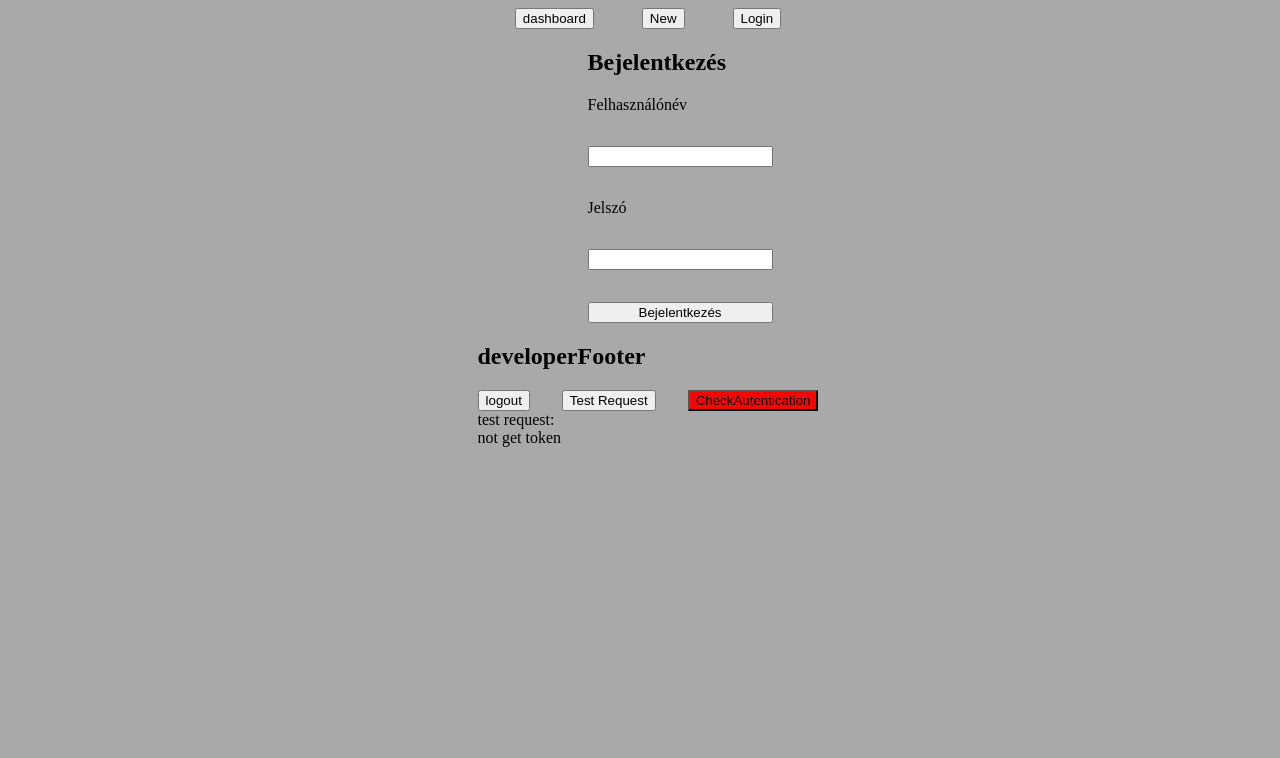
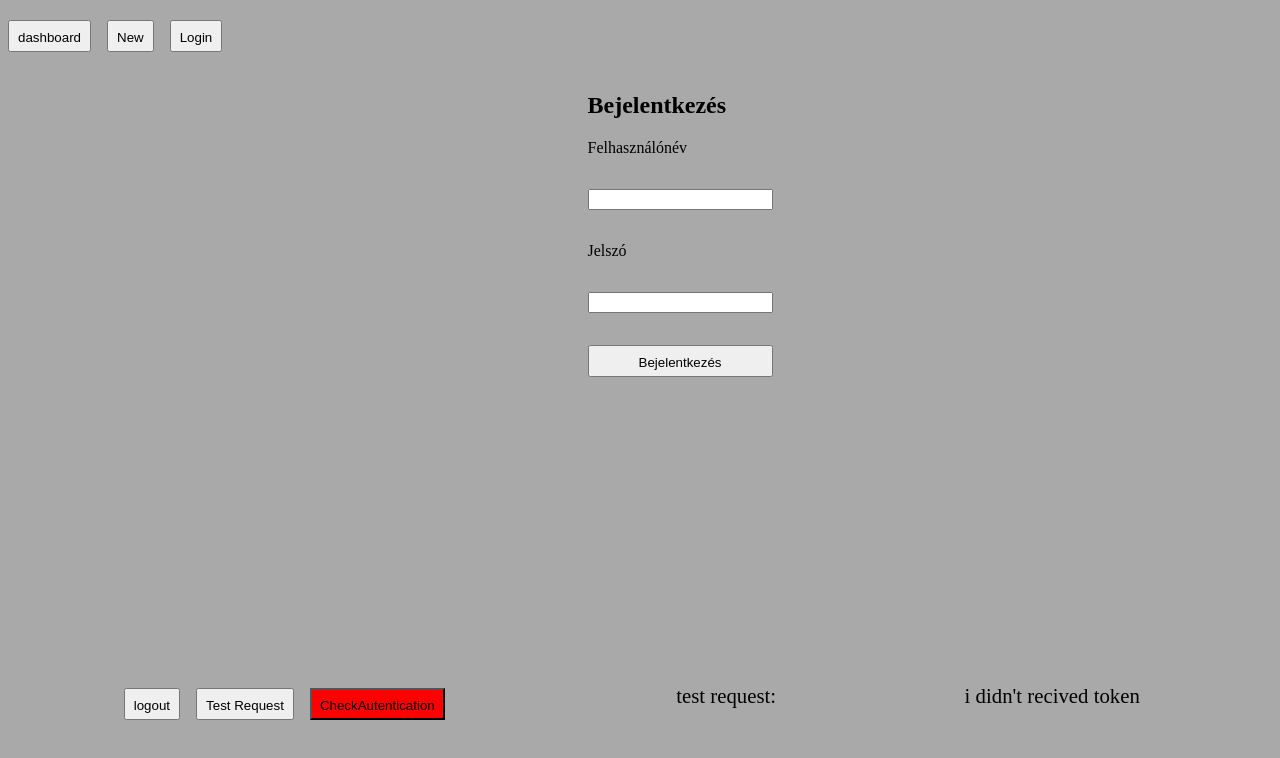
Before and after one commit to OwerHub/pontsystems, a React (Vite) app in the folder pontsystems-test-work-frontend/: page /login in a window 1280 px wide. Shown: the top 758 px of the page. Built offline with nearby package versions, Linux system fonts and the light colour scheme.

Commit message:
feat : add some dummy style

```diff
--- a/pontsystems-test-work-frontend/src/App.css
+++ b/pontsystems-test-work-frontend/src/App.css
@@ -1,7 +1,13 @@
-:root{
-    box-sizing: border-box;
-    height: 100vh;
-    width: 100vw;
-    overflow: hidden;
-    background-color: blue;
+.appContent {
+  margin-top: 4rem;
 }
+
+.appContainer {
+
+  display: flex;
+  flex-direction: column;
+  align-items: center;
+  width: 100vw;
+  height: 100vh;
+  position: relative;
+}
--- a/pontsystems-test-work-frontend/src/App.tsx
+++ b/pontsystems-test-work-frontend/src/App.tsx
@@ -1,3 +1,4 @@
+// dummy css, just for the sake of the example, next phase use TailwindCSS
 import "./App.css";
 import {
   BrowserRouter as Router,
@@ -20,17 +21,10 @@ import BoundaryError from "./components/BoundaryError";
 function App() {
   const modalData = useSelector((state: RootState) => state.modalData);
   return (
-    <div
-      style={{
-        display: "flex",
-        flexDirection: "column",
-        alignItems: "center",
-        width: "100vw",
-        height: "100vh",
-      }}
-    >
+    <div className="appContainer">
       <Router>
         <Header />
+        <div className="appContent">
           <ErrorBoundary FallbackComponent={BoundaryError}>
             <Routes>
               <Route path="/" element={<Navigate to="/dashboard" />} />
@@ -69,6 +63,7 @@ function App() {
               />
             </Routes>
           </ErrorBoundary>
+        </div>
 
         {modalData.visible && <CheckModal />}
         <DeveloperFooter />
--- a/pontsystems-test-work-frontend/src/components/Dashboard.tsx
+++ b/pontsystems-test-work-frontend/src/components/Dashboard.tsx
@@ -55,7 +55,6 @@ function Dashboard() {
     }
   }, [dispatch]);
 
-  // TODO: extract fix columns to a separate file
   const columns = [
     ...dashbardFixColumns,
     {
--- a/pontsystems-test-work-frontend/src/components/DeveloperFooter.tsx
+++ b/pontsystems-test-work-frontend/src/components/DeveloperFooter.tsx
@@ -1,6 +1,7 @@
-import { useState } from "react";
+import { useState, useEffect } from "react";
 import useAxios from "../hooks/useAxios";
 import useAuth from "../hooks/useAuth";
+import "../styles/DeveloperFooter.css";
 
 function DeveloperFooter() {
   const [requestTest, setRequestTest] = useState<string>("");
@@ -8,6 +9,7 @@ function DeveloperFooter() {
   const [authenticateTest, setAuthenticateTest] = useState<boolean>(false);
   const { fetch, loading, error } = useAxios();
   const { logout, isAuthenticated } = useAuth();
+
   const testRequestHandler = async () => {
     const response = await fetch("/test", "GET");
     setRequestTest(response.data.message);
@@ -22,14 +24,15 @@ function DeveloperFooter() {
     setAuthenticateTest(isAuthenticated());
   };
 
+  useEffect(() => {
+    if (error) {
+      console.error(error);
+    }
+  }, [error]);
+
   return (
-    <div
-      style={{
-        background: "rgba(0,0,0,0,.3)",
-      }}
-    >
-      <h2>developerFooter</h2>
-      <div style={{ display: "flex", justifyContent: "center", gap: "2rem" }}>
+    <div className="developerFooterContainer">
+      <div className="buttonContainer">
         <button onClick={() => logout()}>logout</button>
         <button onClick={() => testRequestHandler()}>
           {loading ? "Loading..." : "Test Request"}
@@ -41,9 +44,11 @@ function DeveloperFooter() {
           CheckAutentication
         </button>
       </div>
-      <div>
-        <div>test request: {requestTest}</div>
-        <div>{tokenTest ? "token OK" : "not get token"}</div>
+      <div className="testDisplayContainer">
+        <div className="testDisplay">test request: {requestTest}</div>
+        <div className="testDisplay">
+          {tokenTest ? "I recived" : "i didn't recived"} token
+        </div>
       </div>
     </div>
   );
--- a/pontsystems-test-work-frontend/src/components/Header.tsx
+++ b/pontsystems-test-work-frontend/src/components/Header.tsx
@@ -1,13 +1,14 @@
-import React from "react";
 import { useNavigate } from "react-router-dom";
-
+import "../styles/Header.css";
 function Header() {
   const navigate = useNavigate();
   return (
-    <div style={{ display: "flex", justifyContent: "center", gap: "3rem" }}>
-      <button onClick={() => navigate("/dashboard")}>dashboard</button>
-      <button onClick={() => navigate("/register")}>New</button>
-      <button onClick={() => navigate("/login")}>Login</button>
+    <div className="headerContainer" style={{}}>
+      <div className="buttonContainer">
+        <button onClick={() => navigate("/dashboard")}>dashboard</button>
+        <button onClick={() => navigate("/register")}>New</button>
+        <button onClick={() => navigate("/login")}>Login</button>
+      </div>
     </div>
   );
 }
--- a/pontsystems-test-work-frontend/src/index.css
+++ b/pontsystems-test-work-frontend/src/index.css
@@ -1,72 +1,9 @@
 :root{
-  background-color: darkgray;
+  background-color: darkgrey;
+  margin:0;
+  padding:0;
+  box-sizing: border-box;
+  width: 100vw;
+  height: 100vh;
+  overflow: hidden;
 }
-
-/* :root {
-  font-family: Inter, system-ui, Avenir, Helvetica, Arial, sans-serif;
-  line-height: 1.5;
-  font-weight: 400;
-
-  color-scheme: light dark;
-  color: rgba(255, 255, 255, 0.87);
-  background-color: #242424;
-
-  font-synthesis: none;
-  text-rendering: optimizeLegibility;
-  -webkit-font-smoothing: antialiased;
-  -moz-osx-font-smoothing: grayscale;
-}
-
-a {
-  font-weight: 500;
-  color: #646cff;
-  text-decoration: inherit;
-}
-a:hover {
-  color: #535bf2;
-}
-
-body {
-  margin: 0;
-  display: flex;
-  place-items: center;
-  min-width: 320px;
-  min-height: 100vh;
-}
-
-h1 {
-  font-size: 3.2em;
-  line-height: 1.1;
-}
-
-button {
-  border-radius: 8px;
-  border: 1px solid transparent;
-  padding: 0.6em 1.2em;
-  font-size: 1em;
-  font-weight: 500;
-  font-family: inherit;
-  background-color: #1a1a1a;
-  cursor: pointer;
-  transition: border-color 0.25s;
-}
-button:hover {
-  border-color: #646cff;
-}
-button:focus,
-button:focus-visible {
-  outline: 4px auto -webkit-focus-ring-color;
-}
-
-@media (prefers-color-scheme: light) {
-  :root {
-    color: #213547;
-    background-color: #ffffff;
-  }
-  a:hover {
-    color: #747bff;
-  }
-  button {
-    background-color: #f9f9f9;
-  }
-} */
--- /dev/null
+++ b/pontsystems-test-work-frontend/src/styles/DeveloperFooter.css
@@ -0,0 +1,38 @@
+.developerFooterContainer{
+
+    display: flex;
+    width: 100vw;
+    height: 8rem;
+    position: absolute;
+    padding:.5rem;
+    bottom: 0;
+    justify-content: space-around;
+}
+
+.buttonContainer{
+    display: flex;
+    gap:1rem;
+    height: 2rem;
+
+}
+button{
+    height: 2rem;
+    padding: .5rem;
+    cursor: pointer;
+}
+
+.testDisplayContainer{
+    display: flex;
+    gap: 1rem;
+    height: 3rem;
+    font-size: 130%;
+}
+
+.testDisplay{
+    display: flex;
+    align-items: center;
+    width: 15rem;
+}
+.testDisplay:nth-child(2){
+    justify-content: center;
+}
--- /dev/null
+++ b/pontsystems-test-work-frontend/src/styles/Header.css
@@ -0,0 +1,16 @@
+.headerContainer {
+
+    display: flex;
+    width: 100vw;
+    height: 3rem;
+    padding-top: 1rem    ;
+    gap: rem;
+    position: absolute;
+    top: 0;
+    right: 0;
+    margin-top:-20px
+}
+.buttonContainer{
+    display: flex;
+    margin-top: 1rem;
+}
```
Lines whose indentation alone changed are shown as unchanged.
